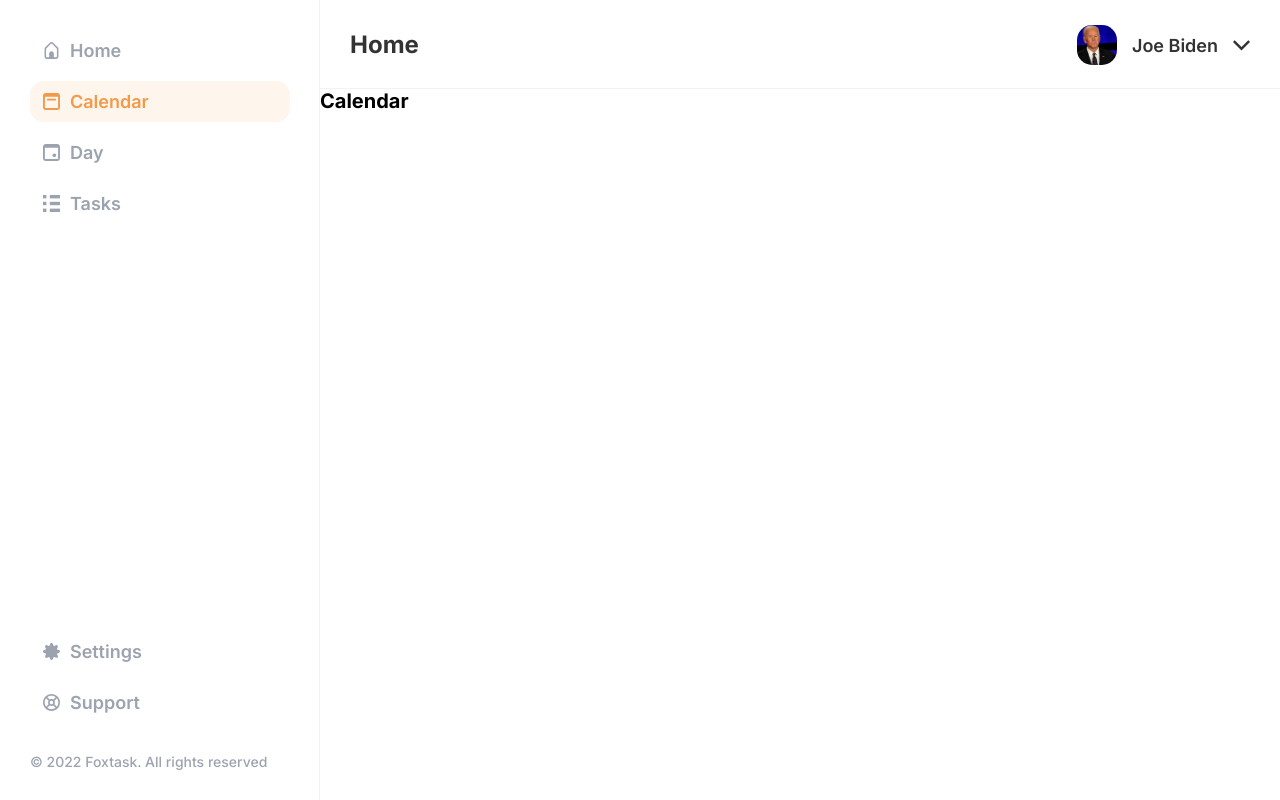
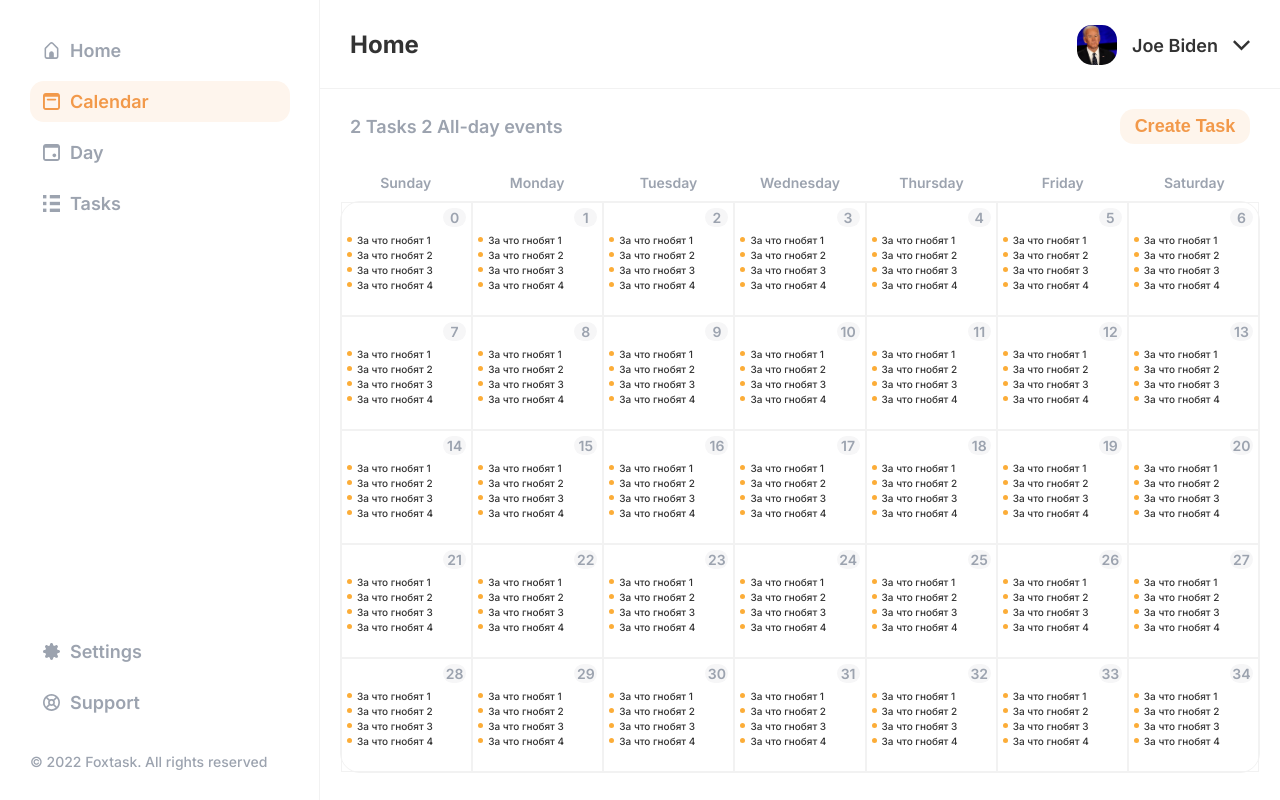
Before and after one commit to JenyaFTW/foxtask, a React (Create React App) app in the folder frontend/: page /calendar in a window 1280 px wide. Built offline with nearby package versions, Linux system fonts and the light colour scheme.

Commit message:
Calendar pages

```diff
--- /dev/null
+++ b/frontend/src/components/allAndCreate/allAndCreate.js
@@ -0,0 +1,34 @@
+import CreateTask from "../createTask/createTask.js";
+import { useState, useEffect } from 'react';
+
+import "./allAndCreate.scss";
+
+const allAndCreate = () => {
+    const [isModal, setModal] = useState(false)
+    const onClose = () => setModal(false)
+
+    const onKeydown = ({ key }) => {
+      switch (key) {
+        case 'Escape':
+          onClose();
+          break;
+      }
+    };
+
+    useEffect(() => {
+      document.addEventListener('keydown', onKeydown)
+      return () => document.removeEventListener('keydown', onKeydown)
+    })
+
+    return(
+        <div className="header__tasks">
+            <div className="count__tasks">2 Tasks 2 All-day events</div>
+            <button type="button"
+                    className="btn__create__tasks"
+                    onClick={() => setModal(true)}>Create Task</button>
+            <CreateTask  visible={isModal}
+                         onClose={onClose}/>
+        </div>
+    )
+}
+export default allAndCreate;
--- /dev/null
+++ b/frontend/src/components/allAndCreate/allAndCreate.scss
@@ -0,0 +1,28 @@
+@import "../../_variables.scss";
+
+.header__tasks{
+    width: 100%;
+    display: flex;
+    justify-content: space-between;
+    align-items: center;
+    padding: 2rem 3rem;
+    font-weight: $font-w-semibold;
+}
+
+.count__tasks{
+    font-size: $font-s-medium;
+    color:$color-gray;
+}
+
+.btn__create__tasks{
+    width: 13rem;
+    height: 3.5rem;
+
+    cursor: pointer;
+    font-size: $font-s-medium;
+    font-weight: $font-w-semibold;
+    border: none;
+    background: rgba(242, 153, 74, 0.1);
+    color:$color-orange;
+    border-radius: 1.4rem;
+}
--- /dev/null
+++ b/frontend/src/components/createTask/createTask.js
@@ -0,0 +1,17 @@
+import "./createTask.scss";
+
+const CreateTask = ({visible, onClose}) => {
+    if (!visible) return null;
+    return(
+        <div className="modal">
+            <div className="modal__dialog">
+                <div>
+                    <span>New task</span>
+                    <button onClick={onClose}>&times;</button>
+                </div>
+            </div>
+        </div>
+    )
+}
+
+export default CreateTask;
--- /dev/null
+++ b/frontend/src/components/createTask/createTask.scss
@@ -0,0 +1,24 @@
+@import "../../_variables.scss";
+
+.modal{
+    position: absolute;
+    top: 0px;
+    left: 0px;
+    z-index: 999;
+    height: 100%;
+    width: 100%;
+    background-color: rgba(0, 0, 0, 0.25);
+}
+
+.modal__dialog{
+
+    width: 70%;
+    height: 90%;
+
+    border: 1px solid #F2F2F2;
+    box-sizing: border-box;
+
+    background: #FFFFFF;
+    border-radius: 30px;
+    filter: drop-shadow(10px 10px 50px rgba(0, 0, 0, 0.05));
+}
--- /dev/null
+++ b/frontend/src/components/dayCalendar/dayCalendar.js
@@ -0,0 +1,21 @@
+import "./dayCalendar.scss";
+
+const DayCalendar = ({day, index, tasks}) => {
+    return(
+        <div className="day__calendar" key={index}>
+            <div className="circle__num__calendar">
+                <span className="num__day__calendar">{day}</span>
+            </div>
+            {tasks.map(({name}, index) => {
+                return(
+                    <div className="tasks__calendar" key={index}>
+                        <div className="divider__calendar"> </div>
+                        <span>{name}</span>
+                    </div>
+                )
+            })}
+        </div>
+    )
+}
+
+export default DayCalendar;
--- /dev/null
+++ b/frontend/src/components/dayCalendar/dayCalendar.scss
@@ -0,0 +1,46 @@
+@import "../../_variables.scss";
+
+.day__calendar{
+    height: 100%;
+    border: 0.5px solid;
+    border-color:$color-gray-light-border;
+    display:flex;
+    flex-direction: column;
+}
+
+.circle__num__calendar{
+    height: 1.9rem;
+    width: 2.3rem;
+    background: $color-gray-light;
+    align-self: flex-end;
+    border-radius: 1rem;
+    margin: 0.5rem;
+}
+
+.num__day__calendar{
+    height: 100%;
+    width: 100%;
+    display: flex;
+    justify-content: center;
+    align-items: center;
+    color: $color-gray;
+    font-size: $font-s-small;
+    font-weight: $font-w-semibold;
+}
+
+.tasks__calendar{
+    display: flex;
+    justify-content: flex-start;
+    align-items: center;
+    color: $color-black;
+    font-weight: $font-w-medium;
+    font-size: 1rem;
+}
+
+.divider__calendar{
+    width: 0.5rem;
+    height: 0.5rem;
+    margin: 0.5rem ;
+    background-color:#FCAD38;
+    border-radius: 50%;
+}
--- a/frontend/src/components/task/Task.js
+++ b/frontend/src/components/task/Task.js
@@ -37,10 +37,11 @@ const Task = ({name, date, type, subtasks}) =>{
                     <span className="tag__task">{tag}</span>
                     <span className="tag__task">{tag}</span>
                 </div>
-                    {subtasks ? subtasks.map(({name, date}, index) => {
-                        return(
-                            <div className="multiTasks__task" key={index}>
-                                <div className="subtask__task">
+                    {subtasks ?
+                        <div className="multiTasks__task" >
+                        {subtasks ? subtasks.map(({name, date}, index) => {
+                            return(
+                                <div className="subtask__task" key={index}>
                                     <div className="name__date__task">
                                         <span className="name__task">{name}</span>
                                         <div  className="date__calendar__task">
@@ -51,9 +52,10 @@ const Task = ({name, date, type, subtasks}) =>{
                                     </div>
                                     <img alt="Button check down" src={IconCheckDown} />
                                 </div>
-                            </div>
-                        )
-                    }) : ''}
+                            )
+                        }) : ''}
+                        </div>
+                    : ''}
                 <span className="type__task">{type}</span>
             </div>
         </div>
--- a/frontend/src/views/calendar/Calendar.js
+++ b/frontend/src/views/calendar/Calendar.js
@@ -1,8 +1,51 @@
+import AddAndCreate from "../../components/allAndCreate/allAndCreate";
+import DayCalendar from "../../components/dayCalendar/dayCalendar";
+
+import "./Calendar.scss";
+
 const Calendar = () => {
+  const days = [];
+  const weekDays = ['Sunday', 'Monday', 'Tuesday', 'Wednesday', 'Thursday', 'Friday', 'Saturday']
+  const tasks = [
+  {
+    name: 'За что гнобят 1',
+    calendar: 'Work',
+  }, {
+    name: 'За что гнобят 2',
+    calendar: 'Work',
+  },{
+    name: 'За что гнобят 3',
+    calendar: 'Work',
+  },{
+    name: 'За что гнобят 4',
+    calendar: 'Work',
+  },
+];
+
+  for (let index = 0; index < 35; index++) {
+    days.push(index);
+  }
+
   return (
     <div className="calendar main">
+        <AddAndCreate className="create__calendar"/>
       <div className="main__content">
-        <h1>Calendar</h1>
+        <div align="center" className="week__calendar">
+        {weekDays.map((day, index) => {
+            return(
+              <span key={index}>{day}</span>
+            )
+          })}
+        </div>
+        <div className="days__calendar">
+          {days.map((day, index) => {
+            return(
+              <DayCalendar day={day}
+                           key={index}
+                           tasks={tasks}/>
+            )
+          })}
+        </div>
       </div>
     </div>
   );
--- a/frontend/src/views/calendar/Calendar.scss
+++ b/frontend/src/views/calendar/Calendar.scss
@@ -0,0 +1,32 @@
+@import "../../_variables.scss";
+
+.calendar{
+    display: grid;
+    grid-template-rows:auto minmax(35rem, 1fr);
+}
+
+.main__content{
+    padding: 0rem 2rem;
+    height: 100%;
+    grid-template-columns: 1fr;
+}
+
+.week__calendar{
+    display: grid;
+    grid-template-columns:repeat(7, minmax(7rem, 1fr));
+    color: $color-gray;
+    font-weight: $font-w-semibold;
+    font-size: $font-s-small;
+    padding: 1rem 0rem;
+}
+
+.days__calendar{
+    display: grid;
+    height: 90%;
+
+    grid-template-columns:repeat(7,  minmax(7rem, 1fr));
+    grid-template-rows: repeat(5, 1fr);
+    border-radius: 2rem;
+    border: 1px solid;
+    border-color:$color-gray-light-border;
+}
--- a/frontend/src/views/day/Day.js
+++ b/frontend/src/views/day/Day.js
@@ -1,8 +1,10 @@
+import AddAndCreate from "../../components/allAndCreate/allAndCreate";
+
 const Day = () => {
   return (
     <div className="day main">
+      <AddAndCreate />
       <div className="main__content">
-        <h1>Day</h1>
       </div>
     </div>
   );
--- a/frontend/src/views/tasks/Tasks.js
+++ b/frontend/src/views/tasks/Tasks.js
@@ -1,4 +1,5 @@
 import Task from "../../components/task/Task";
+import AddAndCreate from "../../components/allAndCreate/allAndCreate";
 
 import "./Tasks.scss";
 
@@ -46,11 +47,8 @@ const Tasks = () => {
     ];
 
     return(
-        <div className="tasks">
-            <div className="header__tasks">
-                <div className="count__tasks">2 Tasks 2 All-day events</div>
-                <button type="button" className="btn__create__tasks">Create Task</button>
-            </div>
+        <div className="tasks main">
+            <AddAndCreate />
             <div className="all__tasks">
                 {tasks.map(({name, date, type, subtasks}, index) => {
                     return(
@@ -61,7 +59,6 @@ const Tasks = () => {
                               key={index}/>
                     )
                 })}
-
             </div>
         </div>
     )
--- a/frontend/src/views/tasks/Tasks.scss
+++ b/frontend/src/views/tasks/Tasks.scss
@@ -3,36 +3,11 @@
 .tasks {
     width: 100%;
     height: auto;
-    padding: 2rem;
-}
-
-.header__tasks{
-    display: flex;
-    justify-content: space-between;
-    align-items: center;
-    margin: 1.5rem;
-    font-weight: $font-w-semibold;
-
-}
-
-.count__tasks{
-    font-size: $font-s-medium;
-    color:$color-gray;
-}
-
-.btn__create__tasks{
-    width: 13rem;
-    height: 3.5rem;
-
-    font-size: $font-s-medium;
-    font-weight: $font-w-semibold;
-    border: none;
-    background: rgba(242, 153, 74, 0.1);
-    color:$color-orange;
-    border-radius: 1.4rem;
+    overflow: auto;
 }
 
 .all__tasks{
+    padding: 0rem 2rem;
     display: grid;
     grid-template-columns: 1fr 1fr;
 }
```
